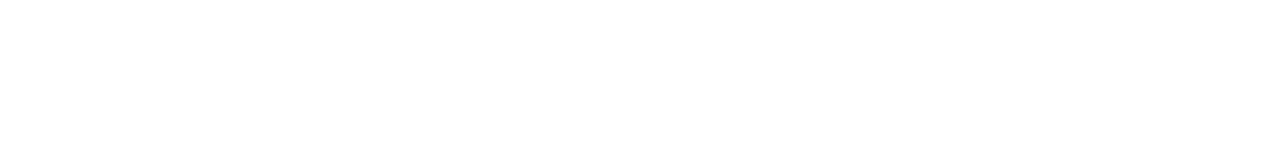
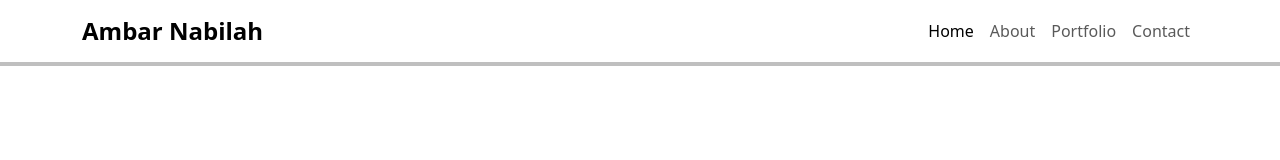
Before and after one commit to nabilabz/Portfolio, a plain HTML site: page index.html in a window 1280 px wide. Drawn offline with nearby package versions, Linux system fonts and the light colour scheme.

Commit message:
navbar commit

```diff
--- a/index.html
+++ b/index.html
@@ -8,7 +8,30 @@
     <link rel="stylesheet" href="style.css">
 </head>
 <body>
-
+    <nav class="navbar navbar-expand-lg">
+        <div class="container">
+          <a class="navbar-brand fs-4 fw-bold" href="#">Ambar Nabilah</a>
+          <button class="navbar-toggler" type="button" data-bs-toggle="collapse" data-bs-target="#navbarNav" aria-controls="navbarNav" aria-expanded="false" aria-label="Toggle navigation">
+            <span class="navbar-toggler-icon"></span>
+          </button>
+          <div class="collapse navbar-collapse" id="navbarNav">
+            <ul class="navbar-nav ms-auto">
+              <li class="nav-item">
+                    <a class="nav-link active" aria-current="page" href="#">Home</a>
+              </li>
+              <li class="nav-item">
+                    <a class="nav-link" href="#">About</a>
+              </li>
+              <li class="nav-item">
+                    <a class="nav-link" href="#">Portfolio</a>
+              </li>
+              <li class="nav-item">
+                    <a class="nav-link" href="#">Contact</a>
+              </li>
+            </ul>
+          </div>
+        </div>
+      </nav>
 
     <script src="https://cdn.jsdelivr.net/npm/@popperjs/core@2.11.8/dist/umd/popper.min.js" integrity="sha384-I7E8VVD/ismYTF4hNIPjVp/Zjvgyol6VFvRkX/vR+Vc4jQkC+hVqc2pM8ODewa9r" crossorigin="anonymous"></script>
     <script src="https://cdn.jsdelivr.net/npm/bootstrap@5.3.3/dist/js/bootstrap.min.js" integrity="sha384-0pUGZvbkm6XF6gxjEnlmuGrJXVbNuzT9qBBavbLwCsOGabYfZo0T0to5eqruptLy" crossorigin="anonymous"></script>
--- a/style.css
+++ b/style.css
@@ -0,0 +1,4 @@
+.navbar {
+    background-color: white;
+    box-shadow: 0 0 0 4px rgba(0, 0, 0, 0.25);
+}
```
